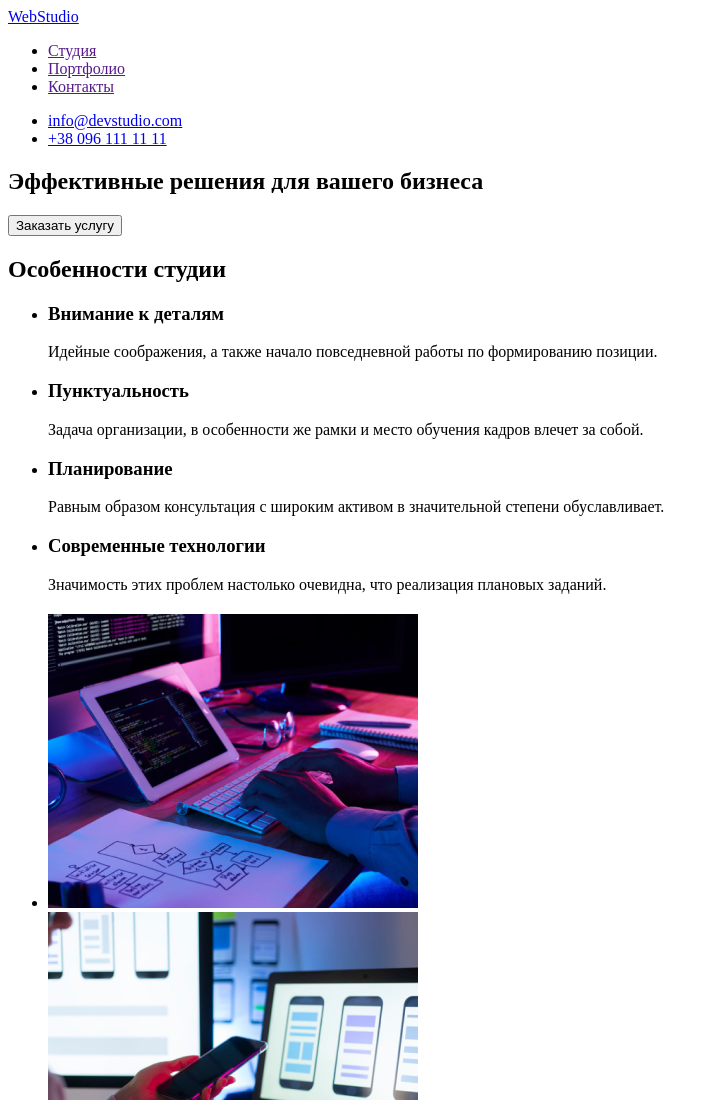
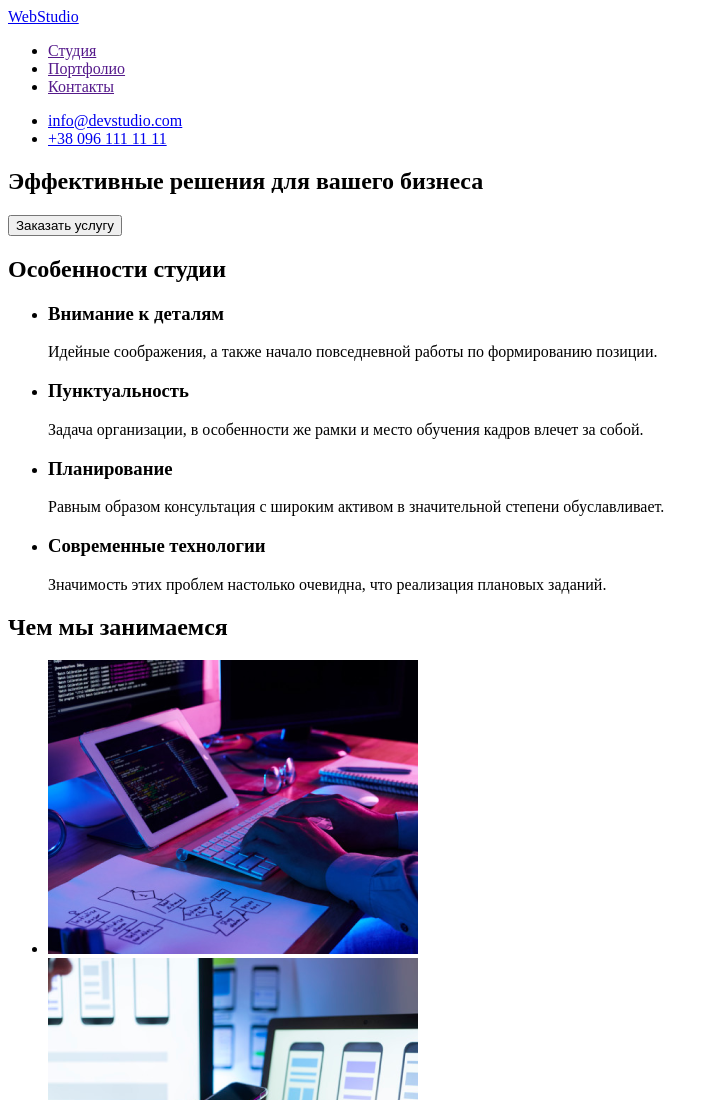
Before and after one commit to ssnadtochii/goit-markup-hw-01, a plain HTML site: page index.html in a window 1280 px wide. Shown: the top 1100 px of the page, without its empty margins (0-719 px from the left). Drawn offline with Linux system fonts and the light colour scheme.

Commit message:
Fixed h2

```diff
--- a/index.html
+++ b/index.html
@@ -57,7 +57,7 @@
 
         <!-- Our Services section -->
         <section>
-            <h2></h2>
+            <h2>Чем мы занимаемся</h2>
             <ul>
                 <li>
                     <img src="./images/web.png" alt="создание веб-приложений">
```
